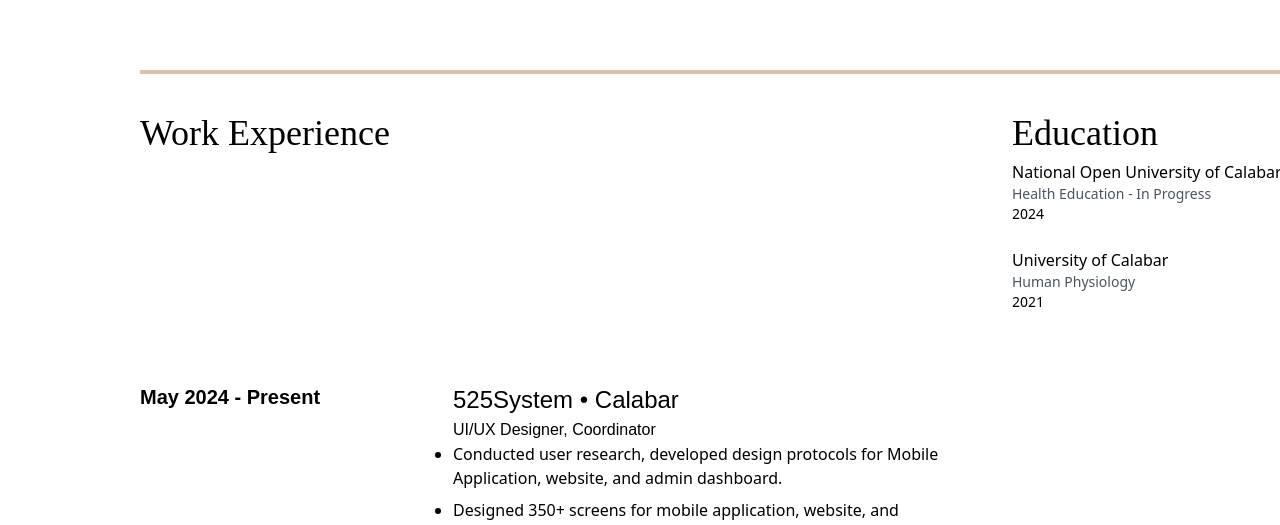
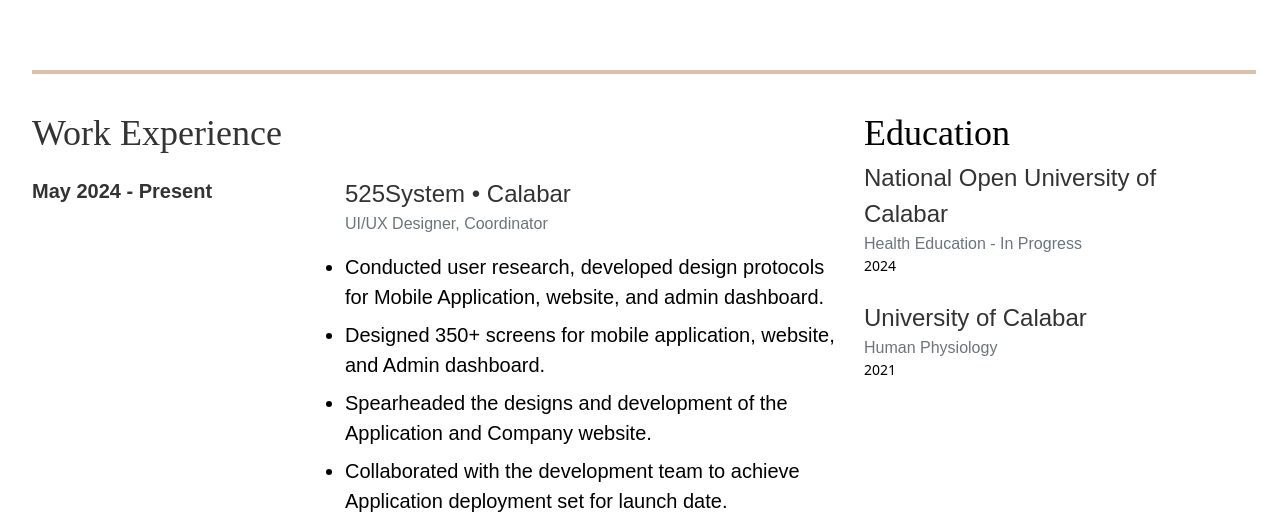
Before and after one commit to SlimCakes/Susan-Nkere-Portfolio, a Vue app: page / in a window 1280 px wide. Shown: the part 2272-2797 px from the top of the page. Built offline with nearby package versions, Linux system fonts and the light colour scheme.

Commit message:
Dec 30th 2nd commit

```diff
--- a/src/App.vue
+++ b/src/App.vue
@@ -5,6 +5,7 @@
     <main class="flex-1 flex flex-col">
       <HeroComponent />
       <AboutComponent />
+      <WorkExperienceComponent />
       <PortfolioComponent />
       <FooterComponent />
     </main>
@@ -17,12 +18,14 @@ import AboutComponent from '@/components/AboutComponent.vue'
 import PortfolioComponent from '@/components/PortfolioComponent.vue'
 import NavBarComponent from './components/NavBarComponent.vue'
 import FooterComponent from '@/components/FooterComponent.vue'
+import WorkExperienceComponent from './components/WorkExperienceComponent.vue'
 
 export default {
   name: 'App',
   components: {
     HeroComponent,
     AboutComponent,
+    WorkExperienceComponent,
     PortfolioComponent,
     NavBarComponent,
     FooterComponent,
--- a/src/components/AboutComponent.vue
+++ b/src/components/AboutComponent.vue
@@ -61,94 +61,5 @@
       </div>
     </div>
   </section>
-
   <!-- Work Experience Section -->
-  <section class="mt-[140px] py-16 max-w-[1440px] mx-autoo px-[108px]">
-    <div class="w-[1224px] h-[4px] bg-[#DBC1AC] mb-8"></div>
-
-        <div class="flex">
-        <!-- Left Side: Work Experience -->
-        <div class="gap-[64px] grid grid-cols-[808px,348px]">
-          <div class=" grid grid-rows-4 max-w-[1180px]">
-          <h3 class="text-[36px] font-primary font-medium">Work Experience</h3>
-
-          <div v-for="(job, index) in workExperience" :key="index">
-            <div class="grid grid-cols-[309px,492px] gap-[4px]">
-              <!-- Left column: Period -->
-              <div>
-                <p class="text-[20px] font-secondary font-semibold w-[309px]">{{ job.period }}</p>
-              </div>
-
-              <!-- Right column: Job Details -->
-              <div class="w-[492px]">
-                <p class="font-medium text-[24px] font-secondary">{{ job.company }}</p>
-                <p class="text-[16px] font-secondary font-normal">{{ job.role }}</p>
-                <ul class="list-disc space-y-2 text-[] w-[492px]">
-                  <li v-for="(point, idx) in job.points" :key="idx">
-                    {{ point }}
-                  </li>
-                </ul>
-              </div>
-            </div>
-          </div>
-        </div>
-
-        <div class="w-[384px]">
-        <h3 class="text-[36px] font-primary font-medium">Education</h3>
-        <div class="space-y-6">
-          <div v-for="(edu, index) in education" :key="index">
-            <p class="font-medium">{{ edu.school }}</p>
-            <p class="text-sm text-gray-600">{{ edu.course }}</p>
-            <p class="text-sm">{{ edu.year }}</p>
-          </div>
-        </div>
-      </div>
-        </div>
-        </div>
-
-  </section>
-
-  <!-- Contact Section -->
-  <section class="py-16 border-t border-gray-200">
-    <h3 class="text-2xl mb-4">Contact Me</h3>
-    <div class="flex gap-4">
-      <a href="#" class="text-gray-600 hover:text-black">LinkedIn</a>
-      <a href="#" class="text-gray-600 hover:text-black">GitHub</a>
-      <a href="#" class="text-gray-600 hover:text-black">Behance</a>
-    </div>
-  </section>
-</template>
-
-<script>
-export default {
-data() {
-return {
-  workExperience: [
-    {
-      period: 'May 2024 - Present',
-      company: '525System • Calabar',
-      role: 'UI/UX Designer, Coordinator',
-      points: [
-        'Conducted user research, developed design protocols for Mobile Application, website, and admin dashboard.',
-        'Designed 350+ screens for mobile application, website, and Admin dashboard.',
-        'Spearheaded the designs and development of the Application and Company website.',
-        'Collaborated with the development team to achieve Application deployment set for launch date.'
-      ]
-    }
-  ],
-  education: [
-    {
-      school: 'National Open University of Calabar',
-      course: 'Health Education - In Progress',
-      year: '2024'
-    },
-    {
-      school: 'University of Calabar',
-      course: 'Human Physiology',
-      year: '2021'
-    }
-  ]
-}
-}
-}
-</script>
+  </template>
--- a/src/components/HeroComponent.vue
+++ b/src/components/HeroComponent.vue
@@ -7,8 +7,8 @@
   <!-- Left Column: UX/UI Designer, Portfolio, Horizontal Line, and Name -->
   <div class="flex flex-col">
     <div class="w-[1000px] h-[309px]">
-  <p class="text-[48px] font-secondary font-normal">UX/UI Designer</p>
-  <h1 class="text-[128px] font-primary font-semibold">Portfolio</h1>
+  <p class="text-[48px] font-secondary font-normal text-[#333333]">UX/UI Designer</p>
+  <h1 class="text-[128px] font-primary font-semibold text-[#333333}]">Portfolio</h1>
 </div>
     <div class="flex items-center justify-start w-[1144px] mt-[100px]">
       <div class="w-[923px] h-[4px] bg-[#DBC1AC]"></div>
--- /dev/null
+++ b/src/components/WorkExperienceComponent.vue
@@ -0,0 +1,89 @@
+<template>
+<section class="mt-[140px] py-16 max-w-[1440px]">
+    <div class="w-[1224px] h-[4px] bg-[#DBC1AC] mb-8"></div>
+
+        <div class="flex w-[1156px]">
+        <!-- Left Side: Work Experience -->
+        <div class="grid grid-cols-[808px,348px] gap-[24px]">
+          <div class="max-w-[1180px]">
+          <h3 class="text-[36px] font-primary font-medium mb-[16px] text-[#333333]">Work Experience</h3>
+
+          <div v-for="(job, index) in workExperience" :key="index">
+            <div class="grid grid-cols-[309px,492px] gap-[4px]">
+              <!-- Left column: Period -->
+              <div>
+                <p class="text-[20px] font-secondary font-semibold w-[309px] text-[#333333]">{{ job.period }}</p>
+              </div>
+
+              <!-- Right column: Job Details -->
+              <div class="w-[492px]">
+                <p class="font-medium text-[24px] font-secondary text-[#333333]">{{ job.company }}</p>
+                <p class="text-[16px] font-secondary font-normal text-[#6C757D]">{{ job.role }}</p>
+                <ul class="list-disc space-y-2 text-[20px] font-secondary font-normal w-[492px] mt-[16px]">
+                  <li v-for="(point, idx) in job.points" :key="idx">
+                    {{ point }}
+                  </li>
+                </ul>
+              </div>
+            </div>
+          </div>
+        </div>
+
+        <div class="w-[348px]">
+        <h3 class="text-[36px] font-primary font-medium">Education</h3>
+        <div class="space-y-6">
+          <div v-for="(edu, index) in education" :key="index">
+            <p class="text-[24px] font-secondary font-medium text-[#333333]">{{ edu.school }}</p>
+            <p class="text-[16px] font-secondary font-normal text-[#6C757D]">{{ edu.course }}</p>
+            <p class="text-sm">{{ edu.year }}</p>
+          </div>
+        </div>
+      </div>
+        </div>
+        </div>
+  </section>
+
+  <!-- Contact Section -->
+  <section class="py-16 border-t border-gray-200">
+    <h3 class="text-2xl mb-4">Contact Me</h3>
+    <div class="flex gap-4">
+      <a href="#" class="text-gray-600 hover:text-black">LinkedIn</a>
+      <a href="#" class="text-gray-600 hover:text-black">GitHub</a>
+      <a href="#" class="text-gray-600 hover:text-black">Behance</a>
+    </div>
+  </section>
+</template>
+
+<script>
+export default {
+data() {
+return {
+  workExperience: [
+    {
+      period: 'May 2024 - Present',
+      company: '525System • Calabar',
+      role: 'UI/UX Designer, Coordinator',
+      points: [
+        'Conducted user research, developed design protocols for Mobile Application, website, and admin dashboard.',
+        'Designed 350+ screens for mobile application, website, and Admin dashboard.',
+        'Spearheaded the designs and development of the Application and Company website.',
+        'Collaborated with the development team to achieve Application deployment set for launch date.'
+      ]
+    }
+  ],
+  education: [
+    {
+      school: 'National Open University of Calabar',
+      course: 'Health Education - In Progress',
+      year: '2024'
+    },
+    {
+      school: 'University of Calabar',
+      course: 'Human Physiology',
+      year: '2021'
+    }
+  ]
+}
+}
+}
+</script>
```
